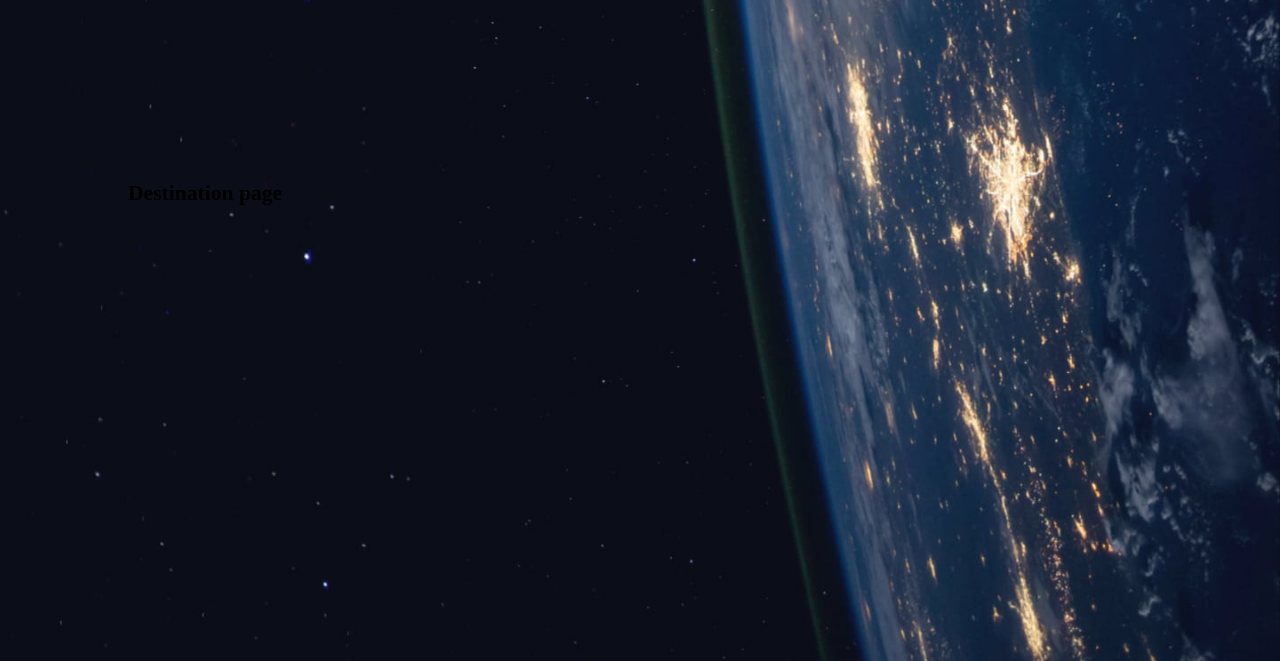
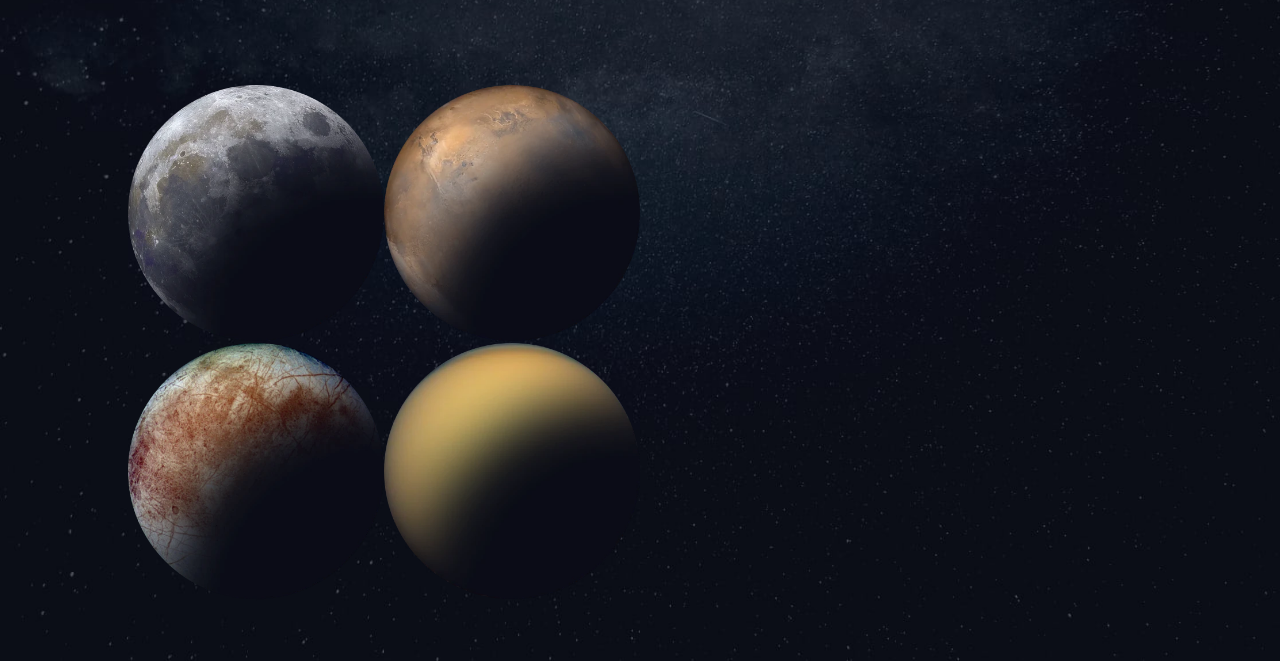
Before and after one commit to remcoj89/space-project, a website: page views/destination.html in a window 1280 px wide. Shown: the part 139-800 px from the top of the page. Drawn offline with nearby package versions, Linux system fonts and the light colour scheme; a web font is replaced by a local one.

Commit message:
created create img element with images from json data in destinationn file

```diff
--- a/assets/scripts/destination.js
+++ b/assets/scripts/destination.js
@@ -1,4 +1,48 @@
+// Selectors
+const mainDestination = document.getElementById('main-destination');
+const destHeader1 = document.getElementById("destination-heading-1");
+const destNavTitle = document.querySelector(".destination-container__left--title")
+const destImageDiv = document.querySelector(".destination-container__left--image")
 
-fetch('../data.json')
-.then((response) => response.json())
-.then((json) => console.log(json.destinations));
+
+
+const handleMoonData = (data) => {
+  createImage(data);
+}
+const handleMarsData = (data) => {
+  createImage(data);
+}
+const handleEuropaData = (data) => {
+  createImage(data);
+}
+const handleTitanData = (data) => {
+  createImage(data);
+}
+
+const createImage = (data) => {
+  const destImage = document.createElement("img");
+  destImage.setAttribute("src", `${data.images.webp}`);
+  destImage.classList.add("dest-image");
+  destImageDiv.appendChild(destImage);
+}
+
+// Get json data
+const destinationData = async () => {
+  try {
+    const response = await fetch('../data.json');
+    const data = await response.json();
+    const moonData = data.destinations.find(destination => destination.name === "Moon");
+    const marsData = data.destinations.find(destination => destination.name === "Mars");
+    const europaData = data.destinations.find(destination => destination.name === "Europa");
+    const titanData = data.destinations.find(destination => destination.name === "Titan");
+    handleMoonData(moonData);
+    handleMarsData(marsData);
+    handleEuropaData(europaData);
+    handleTitanData(titanData);
+  } catch (error) {
+    console.error("Error fetching or parsing data:", error);
+  }
+}
+
+
+destinationData();
--- a/data.json
+++ b/data.json
@@ -3,8 +3,8 @@
     {
       "name": "Moon",
       "images": {
-        "png": "./assets/destination/image-moon.png",
-        "webp": "./assets/destination/image-moon.webp"
+        "png": "../assets/destination/image-moon.png",
+        "webp": "../assets/destination/image-moon.webp"
       },
       "description": "See our planet as you’ve never seen it before. A perfect relaxing trip away to help regain perspective and come back refreshed. While you’re there, take in some history by visiting the Luna 2 and Apollo 11 landing sites.",
       "distance": "384,400 km",
@@ -13,8 +13,8 @@
     {
       "name": "Mars",
       "images": {
-        "png": "./assets/destination/image-mars.png",
-        "webp": "./assets/destination/image-mars.webp"
+        "png": "../assets/destination/image-mars.png",
+        "webp": "../assets/destination/image-mars.webp"
       },
       "description": "Don’t forget to pack your hiking boots. You’ll need them to tackle Olympus Mons, the tallest planetary mountain in our solar system. It’s two and a half times the size of Everest!",
       "distance": "225 mil. km",
@@ -23,8 +23,8 @@
     {
       "name": "Europa",
       "images": {
-        "png": "./assets/destination/image-europa.png",
-        "webp": "./assets/destination/image-europa.webp"
+        "png": "../assets/destination/image-europa.png",
+        "webp": "../assets/destination/image-europa.webp"
       },
       "description": "The smallest of the four Galilean moons orbiting Jupiter, Europa is a winter lover’s dream. With an icy surface, it’s perfect for a bit of ice skating, curling, hockey, or simple relaxation in your snug wintery cabin.",
       "distance": "628 mil. km",
@@ -33,8 +33,8 @@
     {
       "name": "Titan",
       "images": {
-        "png": "./assets/destination/image-titan.png",
-        "webp": "./assets/destination/image-titan.webp"
+        "png": "../assets/destination/image-titan.png",
+        "webp": "../assets/destination/image-titan.webp"
       },
       "description": "The only moon known to have a dense atmosphere other than Earth, Titan is a home away from home (just a few hundred degrees colder!). As a bonus, you get striking views of the Rings of Saturn.",
       "distance": "1.6 bil. km",
@@ -45,8 +45,8 @@
     {
       "name": "Douglas Hurley",
       "images": {
-        "png": "./assets/crew/image-douglas-hurley.png",
-        "webp": "./assets/crew/image-douglas-hurley.webp"
+        "png": "../assets/crew/image-douglas-hurley.png",
+        "webp": "../assets/crew/image-douglas-hurley.webp"
       },
       "role": "Commander",
       "bio": "Douglas Gerald Hurley is an American engineer, former Marine Corps pilot and former NASA astronaut. He launched into space for the third time as commander of Crew Dragon Demo-2."
@@ -54,8 +54,8 @@
     {
       "name": "Mark Shuttleworth",
       "images": {
-        "png": "./assets/crew/image-mark-shuttleworth.png",
-        "webp": "./assets/crew/image-mark-shuttleworth.webp"
+        "png": "../assets/crew/image-mark-shuttleworth.png",
+        "webp": "../assets/crew/image-mark-shuttleworth.webp"
       },
       "role": "Mission Specialist",
       "bio": "Mark Richard Shuttleworth is the founder and CEO of Canonical, the company behind the Linux-based Ubuntu operating system. Shuttleworth became the first South African to travel to space as a space tourist."
@@ -63,8 +63,8 @@
     {
       "name": "Victor Glover",
       "images": {
-        "png": "./assets/crew/image-victor-glover.png",
-        "webp": "./assets/crew/image-victor-glover.webp"
+        "png": "../assets/crew/image-victor-glover.png",
+        "webp": "../assets/crew/image-victor-glover.webp"
       },
       "role": "Pilot",
       "bio": "Pilot on the first operational flight of the SpaceX Crew Dragon to the International Space Station. Glover is a commander in the U.S. Navy where he pilots an F/A-18.He was a crew member of Expedition 64, and served as a station systems flight engineer."
@@ -72,8 +72,8 @@
     {
       "name": "Anousheh Ansari",
       "images": {
-        "png": "./assets/crew/image-anousheh-ansari.png",
-        "webp": "./assets/crew/image-anousheh-ansari.webp"
+        "png": "../assets/crew/image-anousheh-ansari.png",
+        "webp": "../assets/crew/image-anousheh-ansari.webp"
       },
       "role": "Flight Engineer",
       "bio": "Anousheh Ansari is an Iranian American engineer and co-founder of Prodea Systems. Ansari was the fourth self-funded space tourist, the first self-funded woman to fly to the ISS, and the first Iranian in space."
@@ -83,24 +83,24 @@
     {
       "name": "Launch vehicle",
       "images": {
-        "portrait": "./assets/technology/image-launch-vehicle-portrait.jpg",
-        "landscape": "./assets/technology/image-launch-vehicle-landscape.jpg"
+        "portrait": "../assets/technology/image-launch-vehicle-portrait.jpg",
+        "landscape": "../assets/technology/image-launch-vehicle-landscape.jpg"
       },
       "description": "A launch vehicle or carrier rocket is a rocket-propelled vehicle used to carry a payload from Earth's surface to space, usually to Earth orbit or beyond. Our WEB-X carrier rocket is the most powerful in operation. Standing 150 metres tall, it's quite an awe-inspiring sight on the launch pad!"
     },
     {
       "name": "Spaceport",
       "images": {
-        "portrait": "./assets/technology/image-spaceport-portrait.jpg",
-        "landscape": "./assets/technology/image-spaceport-landscape.jpg"
+        "portrait": "../assets/technology/image-spaceport-portrait.jpg",
+        "landscape": "../assets/technology/image-spaceport-landscape.jpg"
       },
       "description": "A spaceport or cosmodrome is a site for launching (or receiving) spacecraft, by analogy to the seaport for ships or airport for aircraft. Based in the famous Cape Canaveral, our spaceport is ideally situated to take advantage of the Earth’s rotation for launch."
     },
     {
       "name": "Space capsule",
       "images": {
-        "portrait": "./assets/technology/image-space-capsule-portrait.jpg",
-        "landscape": "./assets/technology/image-space-capsule-landscape.jpg"
+        "portrait": "../assets/technology/image-space-capsule-portrait.jpg",
+        "landscape": "../assets/technology/image-space-capsule-landscape.jpg"
       },
       "description": "A space capsule is an often-crewed spacecraft that uses a blunt-body reentry capsule to reenter the Earth's atmosphere without wings. Our capsule is where you'll spend your time during the flight. It includes a space gym, cinema, and plenty of other activities to keep you entertained."
     }
--- a/styling/base/_general.scss
+++ b/styling/base/_general.scss
@@ -11,7 +11,8 @@ html{
 }
 
 body{
-    // height: 100vh;
     background: #0B0D17;
     box-sizing: border-box;
+    background-size: cover;
+    position: absolute;
 }
--- a/styling/components/_global.scss
+++ b/styling/components/_global.scss
@@ -1,3 +1,2 @@
 @import './buttons';
 @import './header';
-@import './nav-bar';
--- a/styling/components/_header.scss
+++ b/styling/components/_header.scss
@@ -3,7 +3,7 @@ header{
     align-items: center;
     position: relative;
     top: 5%;
-    width: 100%;
+    width: 100vw;
 
     .nav-bar__left{
         width: 45%;
--- a/styling/pages/_destinationpage.scss
+++ b/styling/pages/_destinationpage.scss
@@ -0,0 +1,42 @@
+#dest-body{
+  background-image: url('../../assets/destination/background-destination-desktop.jpg');
+}
+
+.destination-container {
+  display: flex;
+  width: 80%;
+  max-height: 100vh;
+  margin: 10% auto 0;
+
+&__left{
+    width: 50%;
+    height: 60vh;
+
+  &--image{
+    display: block;
+    justify-content: center;
+    align-items: center;
+    .dest-image{
+      height: 40%;
+      width: 50%;
+    }
+  }
+
+
+  }
+  &__right{
+    width: 50%;
+    .heading-3{
+    @include  Heading-3;
+    color: $white;
+    }
+    .heading-1{
+      @include Heading-1;
+      color: $white;
+    }
+    .body-text {
+      @include Bodytext;
+      color: $white;
+    }
+  }
+}
--- a/styling/pages/_global.scss
+++ b/styling/pages/_global.scss
@@ -1,4 +1,4 @@
 @import './crewpage';
+@import './technologypage';
 @import './destinationpage';
 @import './homepage';
-@import './technologypage';
--- a/styling/pages/_homepage.scss
+++ b/styling/pages/_homepage.scss
@@ -1,20 +1,17 @@
+#home-body{
+  background-image: url(../../assets/home/background-home-desktop.jpg);
+}
+
 main {
     width: 100%;
-    height: 100vh;
-    background-image: url(../../assets/home/background-home-desktop.jpg);
-    background-size: cover;
-    position: absolute;
-    z-index: -2;
   }
 
   .container{
-    position: absolute;
-    bottom: 10%;
-    left: 0;
-    right: 0;
     display: flex;
     width: 80%;
-    margin: 0 auto;
+    max-height: 100vh;
+    margin: 10% auto 0;
+    z-index: -2;
 
   &__left{
       width: 50%;
--- a/views/destination.html
+++ b/views/destination.html
@@ -8,9 +8,8 @@
   <title>Destination</title>
   <link rel="stylesheet" href="../styles.css">
 </head>
-<body>
+<body id="dest-body">
     <!-- main bg flex image 100vh-->
-     <main>
     <header>
       <div class="nav-bar__left">
         <img id="logo" src="../assets/shared/logo.svg" alt="">
@@ -25,14 +24,14 @@
         </ul>
       </div>
     </header>
-      <div class="container">
-          <!-- Content  -->
-          <div class="container__left">
-             <h1>Destination page</h1>
+    <main id="main-destination">
+      <div class="destination-container">
+        <div class="destination-container__left">
+          <div class="destination-container__left--title"></div>
+          <div class="destination-container__left--image">
           </div>
-          <!-- Button -->
-          <div class="container__right">
         </div>
+        <div class="destination-container__right"></div>
       </div>
     </main>
   <!-- end main -->
```
Also changed, not shown: index.html (+2 -2 lines), styles.css, styling/components/_nav-bar.scss (deleted). Lines whose indentation alone changed are shown as unchanged.
